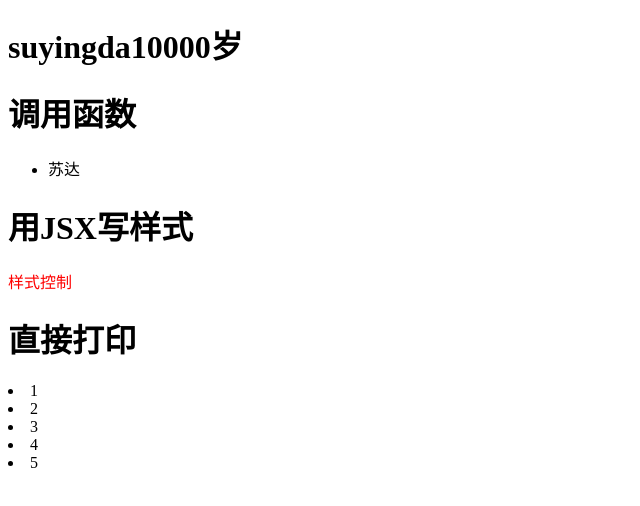
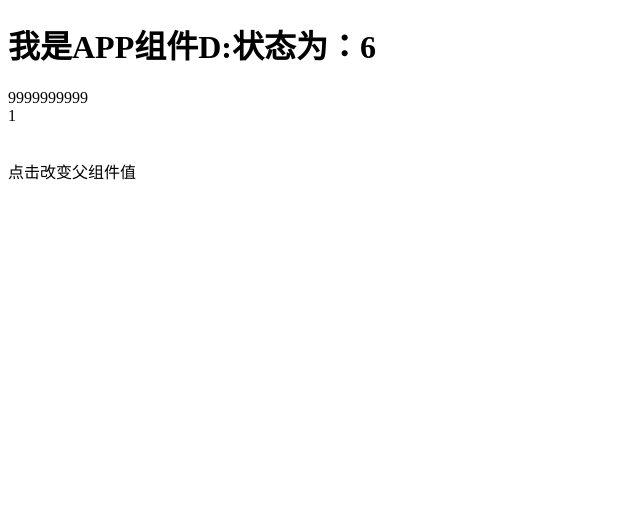
Before and after one commit to suyingda/React-webpack, a React app: page / in a window 1280 px wide. Shown: the top 506 px of the page, without its empty margins (0-640 px from the left). Built offline with nearby package versions, Linux system fonts and the light colour scheme; the HTML template or start-up script is replaced by a standard one.

Commit message:
增加父子组件通讯

```diff
--- a/app/main.js
+++ b/app/main.js
@@ -1,6 +1,6 @@
 import React from "react";
 import { render } from "react-dom";
-import App from "./App.js";
+import App from "./props/Index.js";
 
 
 render(
--- /dev/null
+++ b/app/props/Index.js
@@ -0,0 +1,27 @@
+
+import React, { Component } from "react"
+import Props from "./Myprops.js"
+class App extends Component {
+
+constructor(){
+    super();
+    this.state={
+        d:6
+    }
+}
+        setD(number){
+                this.setState({
+                    "d":number
+                })
+        }
+    render() {
+        return (
+            <div>
+                <h1>我是APP组件D:状态为：{this.state.d}</h1>
+            <Props a="1"  setD={(this.setD).bind(this)}   b="9999999999"></Props>
+
+            </div>
+        );
+    }
+}
+export default App;
--- /dev/null
+++ b/app/props/Myprops.js
@@ -0,0 +1,35 @@
+
+import React, { Component } from "react";
+import {PropTypes} from "prop-types";
+class Myprops extends Component {
+
+constructor(abc){
+    super();
+    console.log(abc)  //系统自动传入props
+    this.state={
+        a:abc.a,
+    }
+}
+
+
+    render() {
+        return (
+            <div>
+                {this.props.b}
+             <br/>
+                {this.state.a}
+                <br/>
+
+                <br/>
+                <p onClick={()=>{{this.props.setD(10)}}}>点击改变父组件值</p>
+            </div>
+        );
+    }
+}
+Myprops.PropTypes={
+    a:PropTypes.number.isRequired,
+    b:PropTypes.string.isRequired,
+   /*  c:PropTypes.number.isRequired, */
+
+}
+export default Myprops;
--- a/package.json
+++ b/package.json
@@ -13,6 +13,7 @@
     "babel-loader": "^7.1.2",
     "babel-preset-es2015": "^6.24.1",
     "babel-preset-react": "^6.24.1",
+    "prop-types": "^15.5.10",
     "react": "^15.6.1",
     "react-dom": "^15.6.1",
     "webpack": "^3.6.0"
```
Also changed, not shown: app/App-copy1.js (+9 -4 lines), app/second-true.js (added, +26 -0 lines), app/second.js (added, +21 -0 lines), 1 other file (tests, documents, lock files or other folders).
